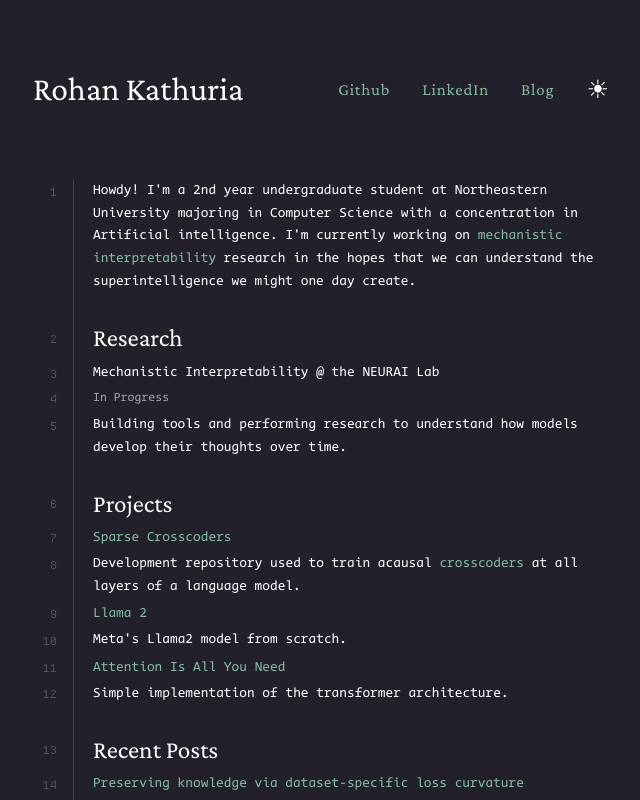
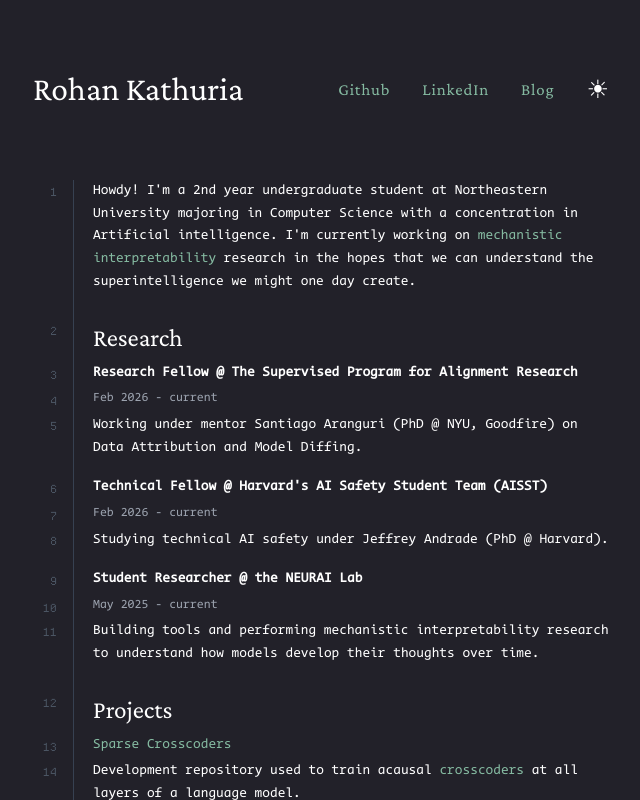
Before and after one commit to RollingRo11/rollingro11.github.io, a Next.js app: page / in a window 1280 px wide. Shown: the top 800 px of the page, without its empty margins (319-959 px from the left). Built offline with nearby package versions, Linux system fonts and the light colour scheme.

Commit message:
update desc

```diff
--- a/app/page.tsx
+++ b/app/page.tsx
@@ -143,19 +143,66 @@ export default function Home() {
                   type: "content",
                   center: true,
                   content: (
-                    <h3 className="text-lg sm:text-xl font-normal">Mechanistic Interpretability @ the NEURAI Lab</h3>
+                    <h3 className="text-lg sm:text-xl font-bold">
+                      Research Fellow @ The Supervised Program for Alignment Research
+                    </h3>
                   ),
                 },
                 {
                   type: "content",
                   center: true,
-                  content: <p className="text-base sm:text-lg text-gray-600 dark:text-gray-400">In Progress</p>,
+                  content: <p className="text-base sm:text-lg text-gray-600 dark:text-gray-400">Feb 2026 - current</p>,
                 },
                 {
                   type: "content",
                   content: (
                     <p className="text-lg sm:text-xl leading-relaxed">
-                      Building tools and performing research to understand how models develop their thoughts over time.
+                      Working under mentor Santiago Aranguri (PhD @ NYU, Goodfire) on Data Attribution and Model
+                      Diffing.
+                    </p>
+                  ),
+                },
+                { type: "spacer", height: "h-2" },
+                {
+                  type: "content",
+                  center: true,
+                  content: (
+                    <h3 className="text-lg sm:text-xl font-bold">
+                      Technical Fellow @ Harvard's AI Safety Student Team (AISST)
+                    </h3>
+                  ),
+                },
+                {
+                  type: "content",
+                  center: true,
+                  content: <p className="text-base sm:text-lg text-gray-600 dark:text-gray-400">Feb 2026 - current</p>,
+                },
+                {
+                  type: "content",
+                  content: (
+                    <p className="text-lg sm:text-xl leading-relaxed">
+                      Studying technical AI safety under Jeffrey Andrade (PhD @ Harvard).
+                    </p>
+                  ),
+                },
+                { type: "spacer", height: "h-2" },
+                {
+                  type: "content",
+                  center: true,
+                  content: <h3 className="text-lg sm:text-xl font-bold">Student Researcher @ the NEURAI Lab</h3>,
+                },
+                {
+                  type: "content",
+                  center: true,
+                  content: <p className="text-base sm:text-lg text-gray-600 dark:text-gray-400">May 2025 - current</p>,
+                },
+
+                {
+                  type: "content",
+                  content: (
+                    <p className="text-lg sm:text-xl leading-relaxed">
+                      Building tools and performing mechanistic interpretability research to understand how models
+                      develop their thoughts over time.
                     </p>
                   ),
                 },
@@ -201,6 +248,7 @@ export default function Home() {
                     </p>
                   ),
                 },
+                { type: "spacer", height: "h-2" },
                 {
                   type: "content",
                   center: true,
@@ -220,6 +268,7 @@ export default function Home() {
                   center: true,
                   content: <p className="text-lg sm:text-xl leading-relaxed">Meta's Llama2 model from scratch.</p>,
                 },
+                { type: "spacer", height: "h-2" },
                 {
                   type: "content",
                   center: true,
@@ -254,7 +303,7 @@ export default function Home() {
                     </h2>
                   ),
                 },
-                ...blogPosts.slice(0, 3).flatMap((post) => [
+                ...blogPosts.slice(0, 3).flatMap((post, idx) => [
                   {
                     type: "content" as const,
                     center: true,
@@ -291,6 +340,7 @@ export default function Home() {
                         },
                       ]
                     : []),
+                  ...(idx < Math.min(blogPosts.length, 3) - 1 ? [{ type: "spacer" as const, height: "h-2" }] : []),
                 ]),
                 ...(blogPosts.length > 3
                   ? [
@@ -426,12 +476,12 @@ export default function Home() {
                 return (
                   <div
                     key={i}
-                    className={`flex ${line.center ? "items-center" : "items-start"} cursor-default`}
+                    className="flex items-start cursor-default"
                     onMouseEnter={() => handleLineEnter(currentLineNum)}
                     onMouseLeave={handleLineLeave}
                   >
                     <span
-                      className={`w-8 sm:w-10 text-right pr-3 sm:pr-4 select-none shrink-0 text-sm sm:text-base ${transitionEnabled ? "transition-colors" : ""} ${!line.center ? "pt-1" : ""} ${hoveredLine === currentLineNum ? "text-gray-700 dark:text-gray-300" : "text-gray-400 dark:text-gray-600"}`}
+                      className={`w-8 sm:w-10 text-right pr-3 sm:pr-4 select-none shrink-0 text-sm sm:text-base ${transitionEnabled ? "transition-colors" : ""} pt-1 ${hoveredLine === currentLineNum ? "text-gray-700 dark:text-gray-300" : "text-gray-400 dark:text-gray-600"}`}
                       style={{ fontFamily: "var(--font-departure-mono)" }}
                     >
                       {displayNum}
```
